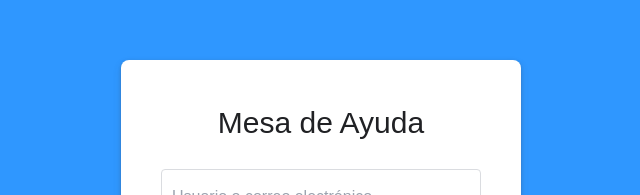
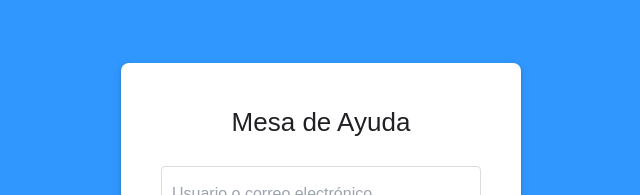
Before and after one commit to Breinerma/mesa-de-ayuda-react, a React (Vite) app: page / in a window 1280 px wide. Shown: the part 144-339 px from the top of the page, without its empty margins (319-959 px from the left). Built offline with nearby package versions, Linux system fonts and the light colour scheme.

Commit message:
No recuerdo si cambia algo por si acaso hago otro backup Ay

```diff
--- a/src/pages/Login.css
+++ b/src/pages/Login.css
@@ -20,7 +20,7 @@
 
 .header h1 {
   color: #202124;
-  font-size: 30px;
+  font-size: 26px;
   margin-bottom: 24px;
 }
 
```
